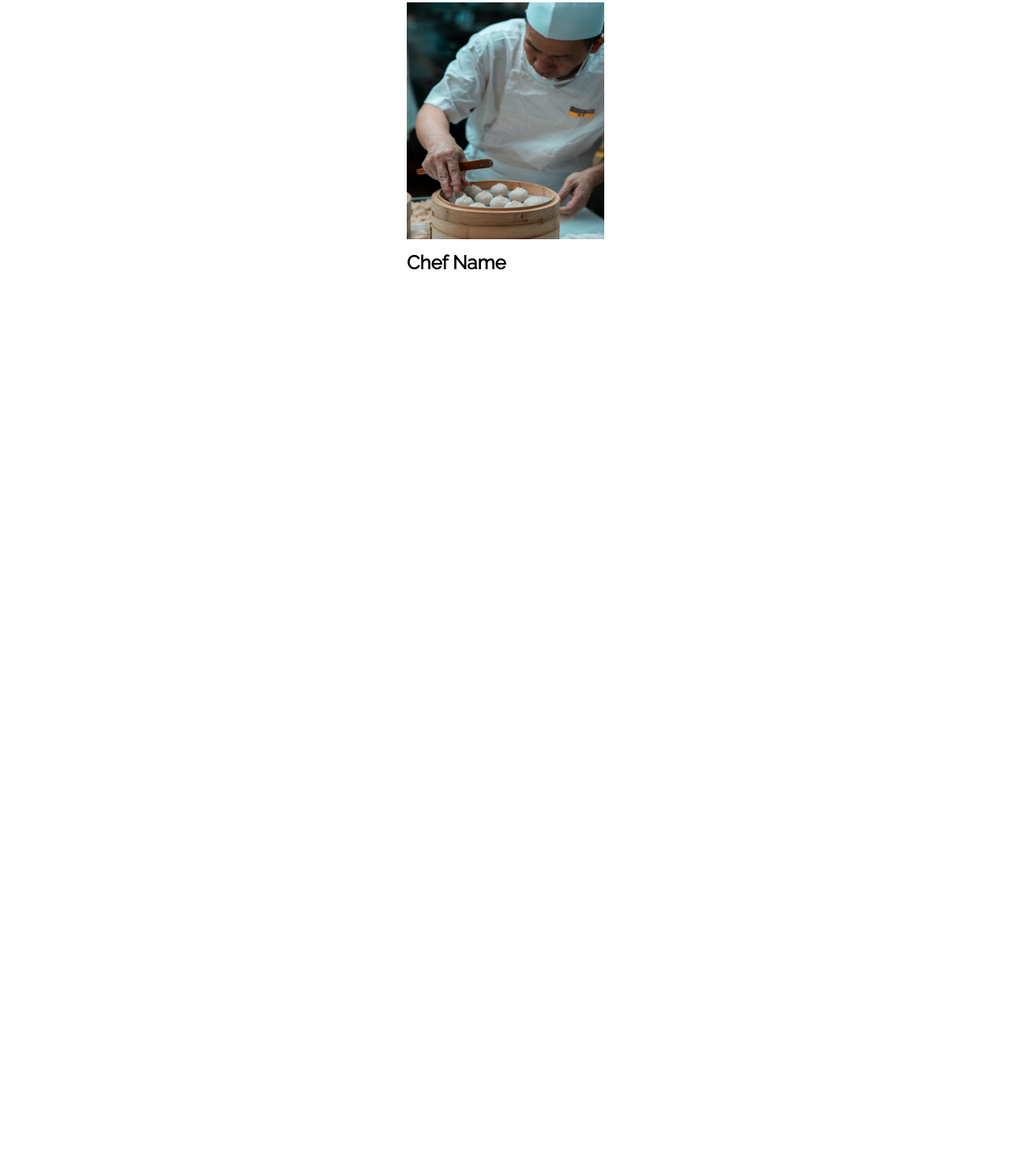
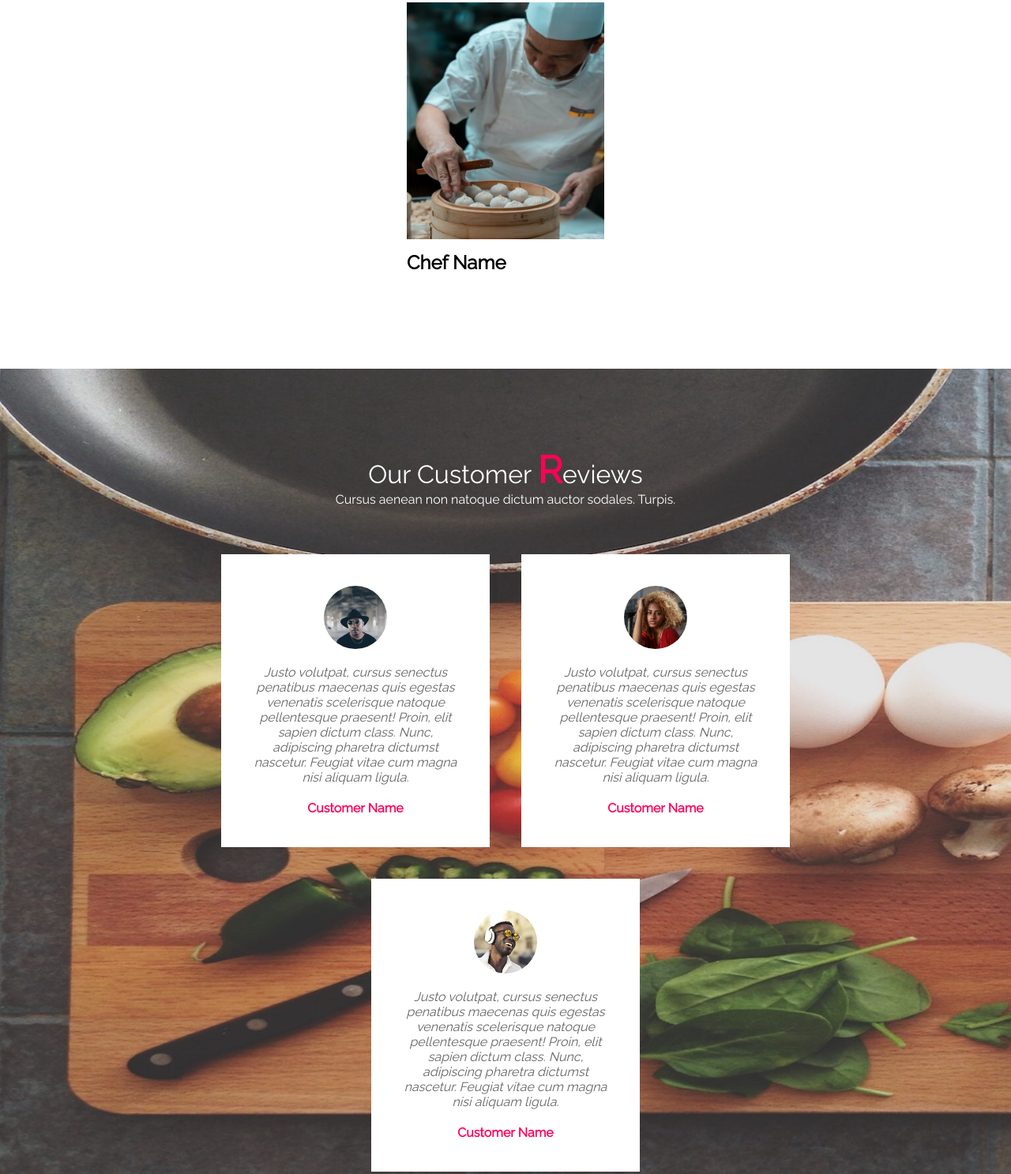
Before and after one commit to debutler266/Food-Website, a plain HTML site: page index.html in a window 1280 px wide. Shown: the part 3969-5456 px from the top of the page at 79% size. Before the commit the page ends 4436 px from the top, so only its background shows below. Drawn offline with Linux system fonts and the light colour scheme.

Commit message:
8th, reviews section complete with specific styling for images

```diff
--- a/index.html
+++ b/index.html
@@ -163,6 +163,50 @@
   </div>
 </section>
 
+  <!-- Reviews/Testimonials -->
+  <section class="reviews" id="reviews">
+    <div class="title white">
+      <h2 class="titleText">Our Customer <span>R</span>eviews</h2>
+      <p>Cursus aenean non natoque dictum auctor sodales. Turpis.</p>
+    </div>
+    <div class="content">
+      <div class="box">
+        <div class="imgBx">
+          <img src="img/review1.jpg">
+        </div>
+        <div class="text">
+          <p>Justo volutpat, cursus senectus penatibus maecenas quis egestas venenatis scelerisque
+            natoque pellentesque praesent! Proin, elit sapien dictum class. Nunc,
+            adipiscing pharetra dictumst nascetur.
+            Feugiat vitae cum magna nisi aliquam ligula.</p>
+            <h3>Customer Name</h3>
+        </div>
+      </div>
+      <div class="box">
+        <div class="imgBx">
+          <img src="img/review2.jpg">
+        </div>
+        <div class="text">
+          <p>Justo volutpat, cursus senectus penatibus maecenas quis egestas venenatis scelerisque
+            natoque pellentesque praesent! Proin, elit sapien dictum class. Nunc,
+            adipiscing pharetra dictumst nascetur.
+            Feugiat vitae cum magna nisi aliquam ligula.</p>
+            <h3>Customer Name</h3>
+        </div>
+      </div>
+      <div class="box">
+        <div class="imgBx">
+          <img src="img/review3.jpg">
+        </div>
+        <div class="text">
+          <p>Justo volutpat, cursus senectus penatibus maecenas quis egestas venenatis scelerisque
+            natoque pellentesque praesent! Proin, elit sapien dictum class. Nunc,
+            adipiscing pharetra dictumst nascetur.
+            Feugiat vitae cum magna nisi aliquam ligula.</p>
+            <h3>Customer Name</h3>
+        </div>
+      </div>
+    </div>
 
 
     <script src="main.js"></script>
--- a/style.css
+++ b/style.css
@@ -244,3 +244,68 @@ section {
   font-weight: 500;
   color: #333;
 }
+
+.reviews {
+  background: url(img/bg2.jpg);
+  background-size: cover;
+}
+
+.white .titleText,
+.white p {
+  color: #ffffff;
+}
+
+.reviews .content {
+  display: flex;
+  justify-content: center;
+  flex-wrap: wrap;
+  flex-direction: row;
+  margin-top: 40px;
+}
+
+.reviews .content .box {
+  width: 340px;
+  margin: 20px;
+  padding: 40px;
+  background: #ffffff;
+  display: flex;
+  justify-content: center;
+  align-items: center;
+  flex-direction: column;
+}
+
+/* Circular picture for reviews */
+.reviews .content .box .imgBx {
+  position: relative;
+  width: 80px;
+  height: 80px;
+  margin-bottom: 20px;
+  border-radius: 50%;
+  overflow: hidden;
+}
+
+.reviews .content .box .imgBx img {
+  position: absolute;
+  top: 0;
+  left: 0;
+  width: 100%;
+  height: 100%;
+  object-fit: cover;
+}
+
+.reviews .content .box .text {
+  text-align: center;
+}
+
+.reviews .content .box .text p {
+  color: #666;
+  font-style: italic;
+}
+
+.reviews .content .box .text h3 {
+  margin-top: 20px;
+  color: #333;
+  font-size: 1em;
+  color: #ff0157;
+  font-weight: 700;
+}
```
